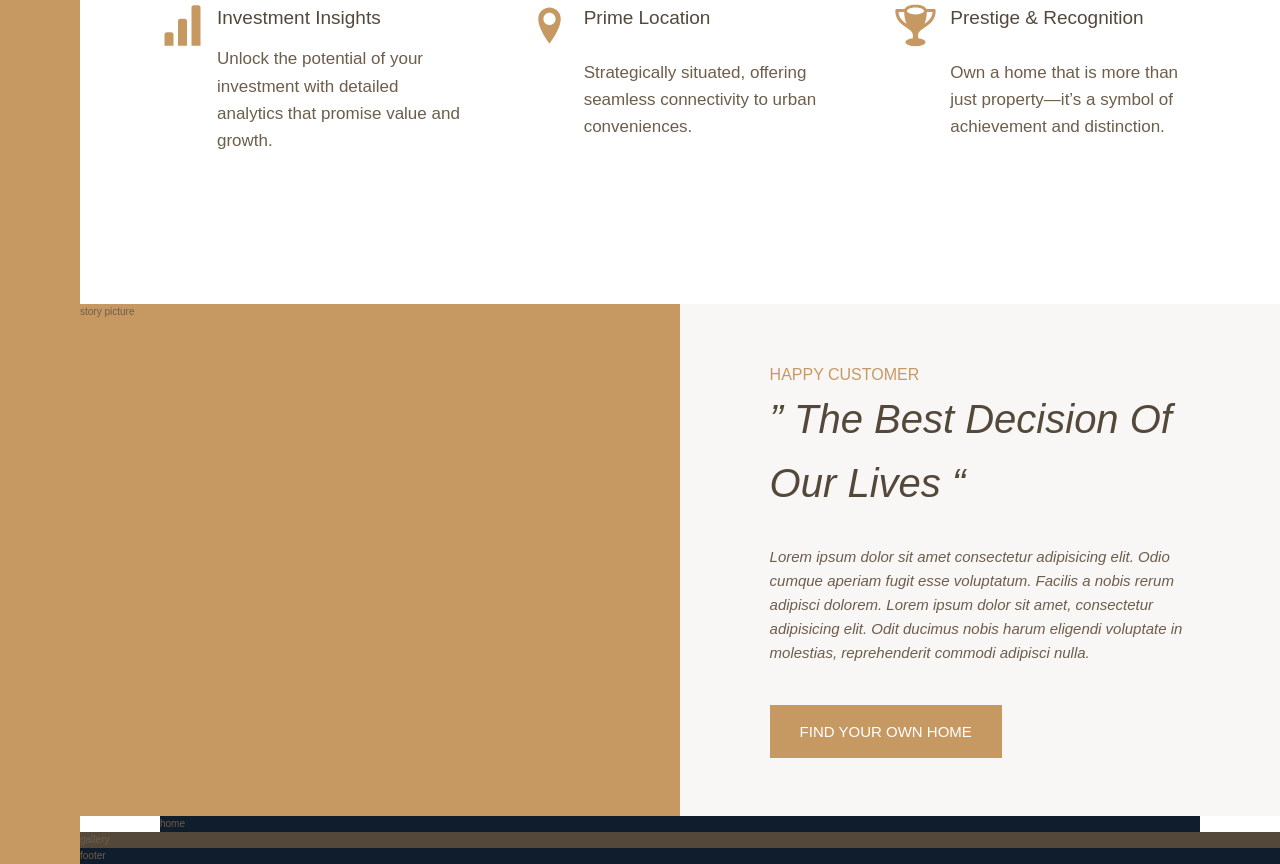
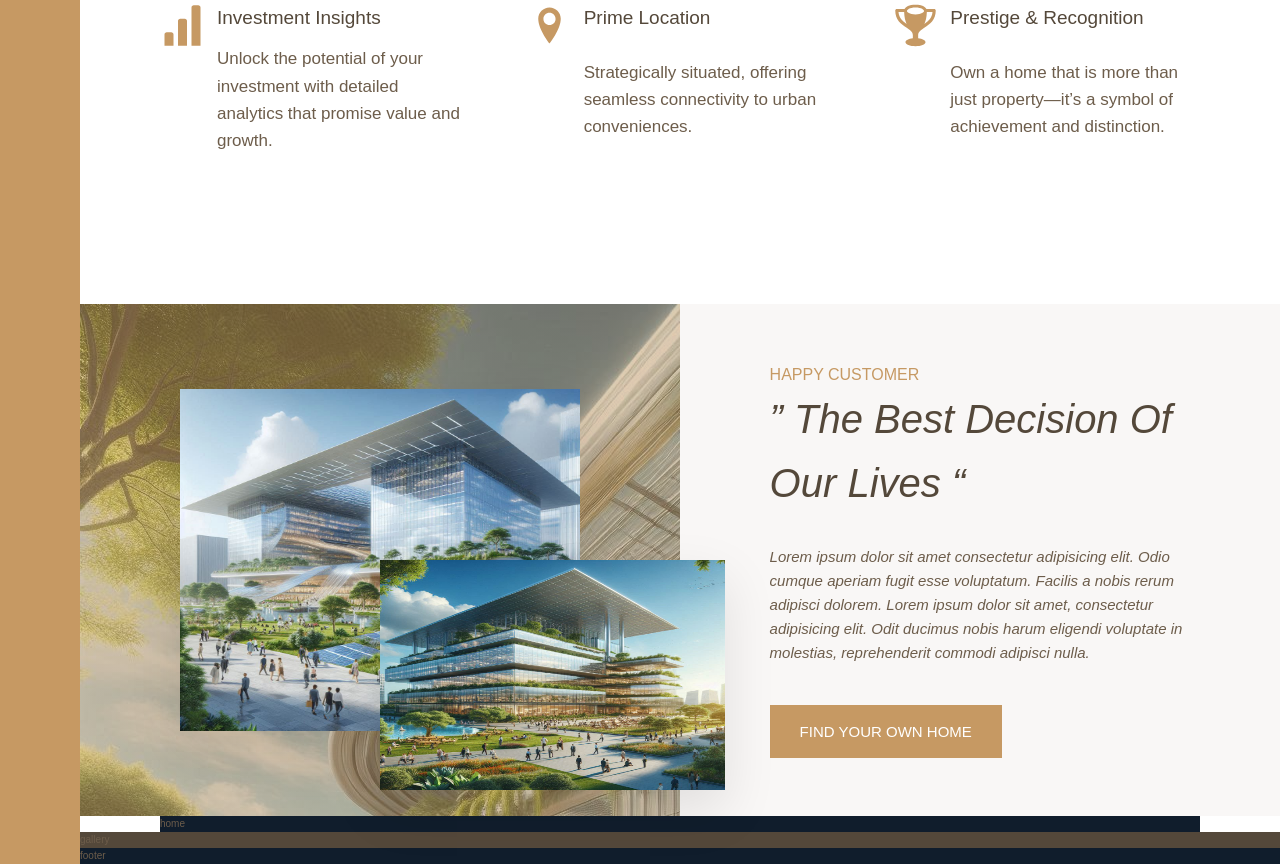
Before and after one commit to khanm2758/Vita__Villas, a website built with Vite: page index.html in a window 1280 px wide. Shown: the part 971-1835 px from the top of the page. Built offline with nearby package versions, Linux system fonts and the light colour scheme.

Commit message:
story__picture section done

```diff
--- a/index.html
+++ b/index.html
@@ -73,7 +73,11 @@
       </div>
     </section>
 
-    <div class="story__picture">story picture</div>
+    <div class="story__picture">
+        <img src="./img/future building (1).png" alt="classic future home" class="story__img--one">
+        <img src="./img/future building.png" alt="classic future second home" class="story__img--two">
+    </div>
+
     <div class="story__content">
       <h3 class="heading-3">happy customer</h3>
       <h2 class="heading-2 heading-2--dark mb-md">
--- a/sass/_story.scss
+++ b/sass/_story.scss
@@ -2,8 +2,34 @@
 
 .story {
   &__picture {
-    background-color: $color-primary;
+    background-image: linear-gradient(
+        rgba($color-primary, 0.5),
+        rgba($color-primary, 0.5)
+      ),
+      url("../img/background-img.png");
     grid-column: full-start / col-end 4;
+
+    // grid defined
+    display: grid;
+    grid-template-rows: repeat(6, 1fr);
+    grid-template-columns: repeat(6, 1fr);
+  }
+
+  &__img--one {
+    width: 100%;
+    height: 100%;
+    box-shadow: 0 2rem 5rem rgba(#000, 0.1);
+    grid-row: 2 / 6;
+    grid-column: 2 / 6;
+  }
+
+  &__img--two {
+    width: 115%;
+    height: 90%;
+    box-shadow: 0 2rem 5rem rgba(#000, 0.1);
+    z-index: 1;
+    grid-row: 4 / 7;
+    grid-column: 4 / 7;
   }
 
   &__content {
```
Also changed, not shown: img/background-img.png (added), img/future building (1).png (added), img/future building.png (added).
